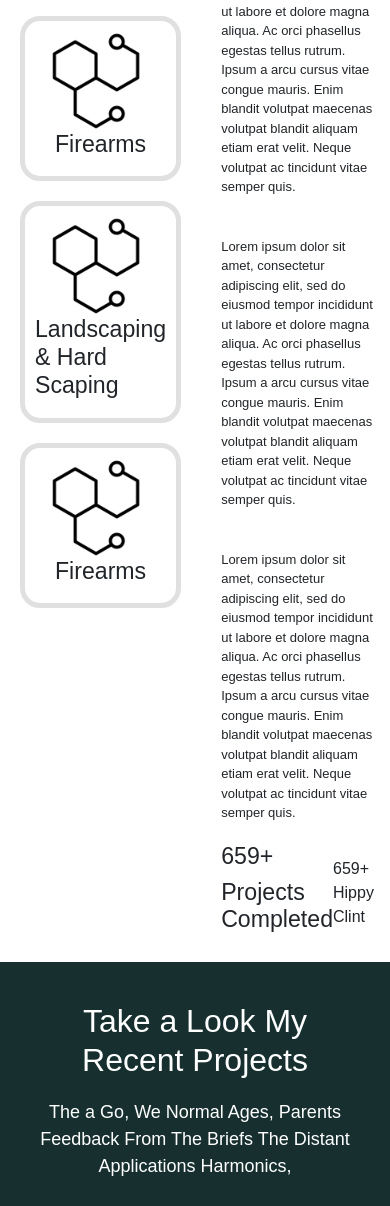
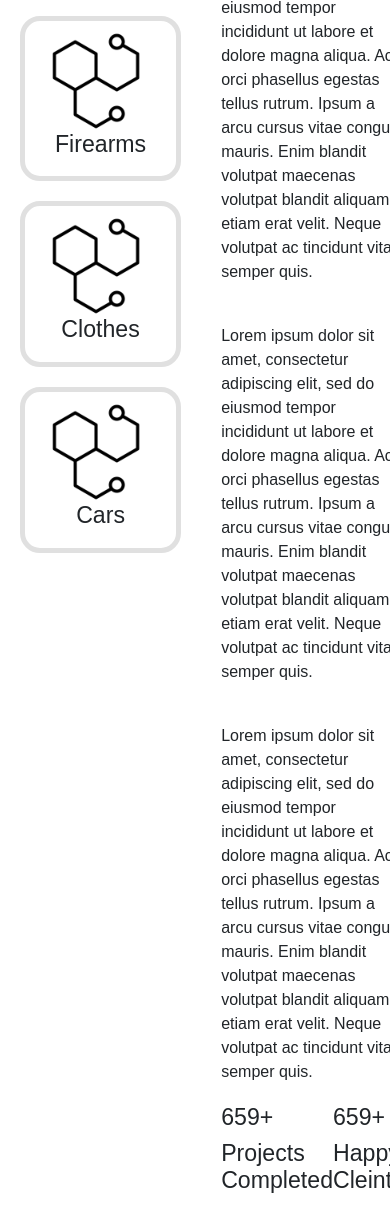
Before and after one commit to angelob120/JN-website, a plain HTML site: page index.html in a window 390 px wide. Shown: the part 1904-3110 px from the top of the page. Drawn offline with nearby package versions, Linux system fonts and the light colour scheme; a small style sheet from the web is missing.

Commit message:
completed destrop layout and is sooon adding mobile optimization

```diff
--- a/index.html
+++ b/index.html
@@ -79,7 +79,7 @@
                 <img src="ijmnoulkhnilnuiou.png" alt="Landscaping & Hard Scaping Icon">
             </div>
             <div class="text">
-                <h3>Landscaping & Hard Scaping</h3>
+                <h3>Clothes</h3>
             </div>
         </div>
 
@@ -89,7 +89,7 @@
                 <img src="ijmnoulkhnilnuiou.png" alt="Firearms Icon">
             </div>
             <div class="text">
-                <h3>Firearms</h3>
+                <h3>Cars</h3>
             </div>
         </div>
 
@@ -126,8 +126,8 @@
                 <span class="label"><h3>Projects Completed</h3></span>
             </div>
             <div class="stat">
-                <span class="number">659+</span>
-                <span class="label">Hippy Clint</span>
+                <span class="number"><h3>659+</h3></span>
+                <span class="label"><h3>Happy Cleints</h3></span>
             </div>
         </div>
     </div>
--- a/style.css
+++ b/style.css
@@ -158,7 +158,7 @@ button {
 }
 
 .text {
-    font-size: 30px; /* Example font size for the text, adjust as needed */
+    font-size: 24px; /* Example font size for the text, adjust as needed */
 }
 
 .area-of-expertise {
@@ -167,7 +167,7 @@ button {
 }
 
 .area-of-expertise p {
-    font-size: small;
+    font-size: medium;
 }
 
 .statistics {
```
